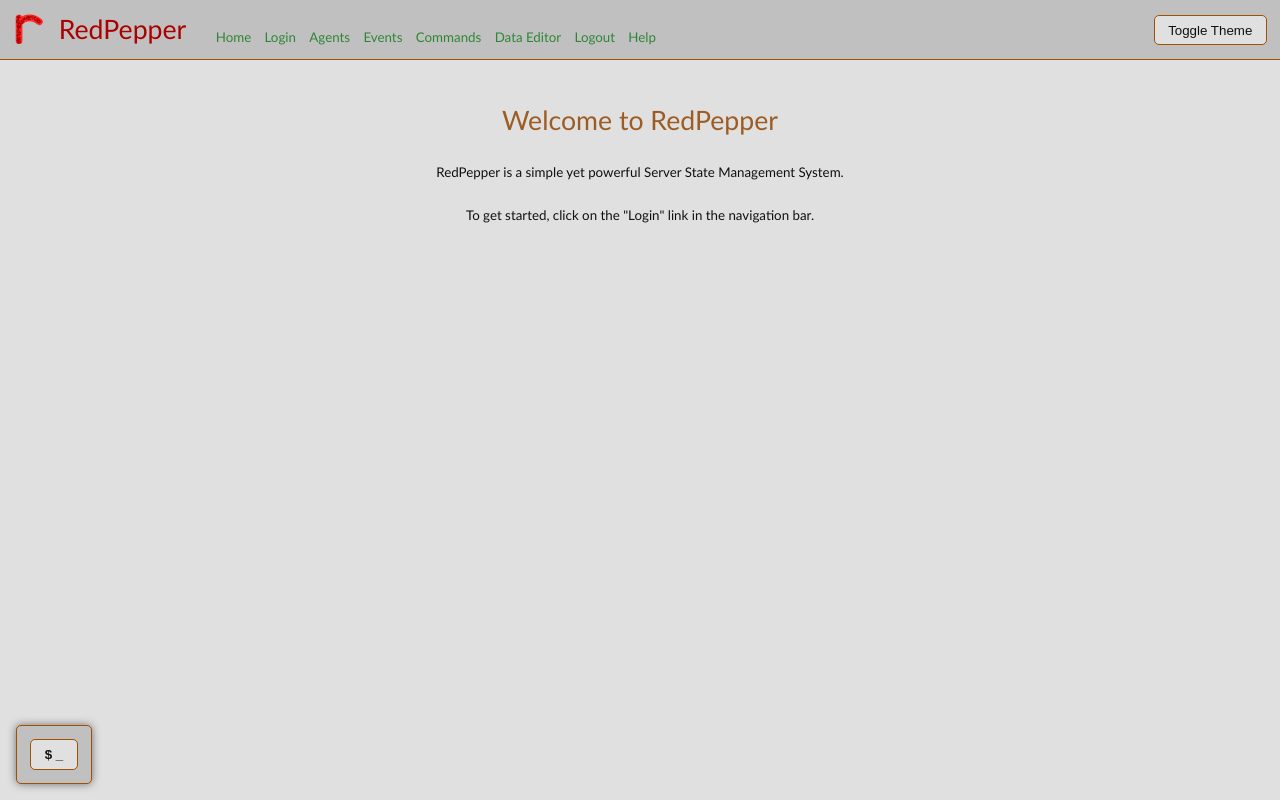
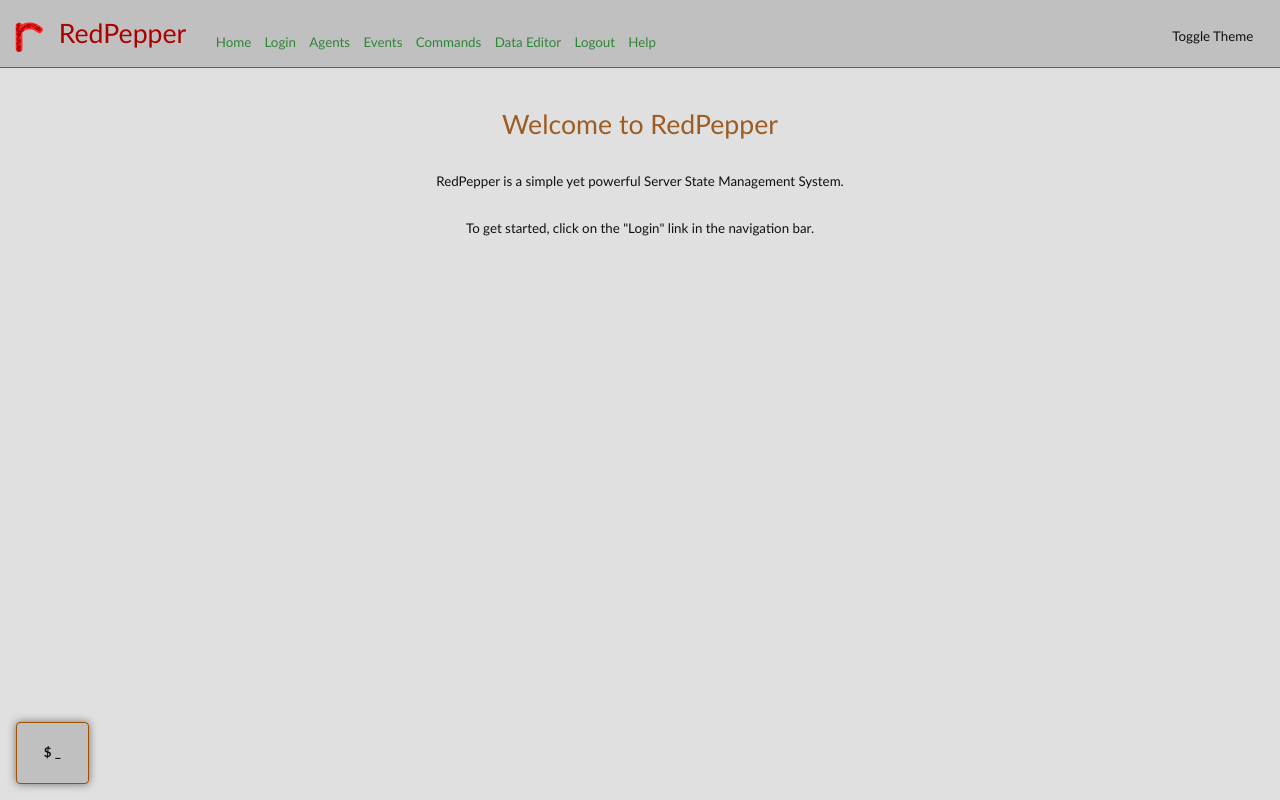
Before and after one commit to merlinz01/redpepper, a Vue app in the folder console/: page / in a window 1280 px wide. Built offline with nearby package versions, Linux system fonts and the light colour scheme.

Commit message:
Add vuetify to build

```diff
--- a/console/package.json
+++ b/console/package.json
@@ -13,11 +13,14 @@
   "dependencies": {
     "ace-builds": "^1.36.2",
     "dayjs": "^1.11.13",
+    "vite-plugin-vuetify": "^2.0.4",
     "vue": "^3.5.12",
     "vue-router": "^4.4.5",
-    "vue3-ace-editor": "^2.2.4"
+    "vue3-ace-editor": "^2.2.4",
+    "vuetify": "^3.7.3"
   },
   "devDependencies": {
+    "@mdi/font": "^7.4.47",
     "@rushstack/eslint-patch": "^1.10.4",
     "@vitejs/plugin-vue": "^5.1.4",
     "@vue/eslint-config-prettier": "^10.0.0",
--- a/console/src/main.js
+++ b/console/src/main.js
@@ -1,10 +1,16 @@
 import './assets/main.css'
+import '@mdi/font/css/materialdesignicons.css'
 
 import { createApp } from 'vue'
 import { createRouter, createWebHashHistory } from 'vue-router'
-import Toast from './toast'
+
+import 'vuetify/styles'
+import { createVuetify } from 'vuetify'
+import * as components from 'vuetify/components'
+import * as directives from 'vuetify/directives'
 
 import App from './App.vue'
+import Toast from './toast'
 
 import HomeView from './HomeView.vue'
 import LoginView from './LoginView.vue'
@@ -32,4 +38,13 @@
   history: createWebHashHistory(),
   routes
 })
-createApp(App).use(router).use(Toast).mount('body')
+
+const vuetify = createVuetify({
+  components,
+  directives,
+  icons: {
+    defaultSet: 'mdi'
+  }
+})
+
+createApp(App).use(router).use(Toast).use(vuetify).mount('body')
--- a/console/vite.config.js
+++ b/console/vite.config.js
@@ -2,10 +2,11 @@
 
 import { defineConfig } from 'vite'
 import vue from '@vitejs/plugin-vue'
+import vuetify from `vite-plugin-vuetify`
 
 // https://vitejs.dev/config/
 export default defineConfig({
-  plugins: [vue()],
+  plugins: [vue(), vuetify()],
   resolve: {
     alias: {
       '@': fileURLToPath(new URL('./src', import.meta.url))
```
Also changed, not shown: 1 other file (tests, documents, lock files or other folders).
